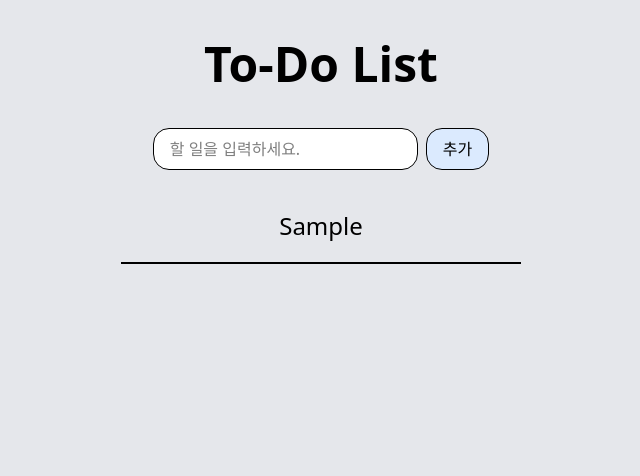
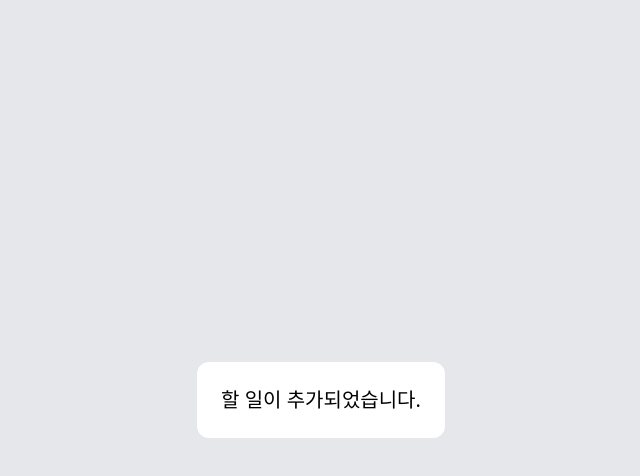
Before and after one commit to Likelion-YeungNam-Univ/7-13th-fe-assignment, a React (Vite) app: page / in a window 1280 px wide. Both pictures are taken after typing "Sample" into the empty fields and a click on the button "추가". Shown: the top 476 px of the page, without its empty margins (319-959 px from the left). Built offline with nearby package versions, Linux system fonts and the light colour scheme.

Commit message:
모달창 구현

```diff
--- a/src/TodoList.jsx
+++ b/src/TodoList.jsx
@@ -5,6 +5,7 @@ const TodoList = () => {
   const [todos, setTodos] = useState([]);
   const [inputText, setInputText] = useState("");
   const [error, setError] = useState(false);
+  const [ismodalOpen, setIsModalOpen] = useState(false);
 
   const handleInputChange = (e) => {
     setInputText(e.target.value);
@@ -28,6 +29,12 @@ const TodoList = () => {
     setTodos((prev) => [...prev, { id: Date.now(), text: inputText }]);
     setInputText("");
     setError(false);
+
+    setIsModalOpen(true);
+  };
+
+  const modalClose = () => {
+    setIsModalOpen(false);
   };
 
   return (
@@ -47,6 +54,7 @@ const TodoList = () => {
             3글자 이상 입력해주세요.
           </p>
         )}
+
         <button
           type="submit"
           className="px-4 py-2 bg-blue-100 border rounded-2xl hover:bg-blue-400 cursor-pointer"
@@ -54,11 +62,25 @@ const TodoList = () => {
           추가
         </button>
       </form>
+
       <ul>
         {todos.map((todo) => (
           <TodoItem key={todo.id} todo={todo} />
         ))}
       </ul>
+      {ismodalOpen && (
+        <div
+          className="fixed inset-0 bg-gray-200 flex justify-center items-center"
+          onClick={modalClose}
+        >
+          <div
+            className="bg-white p-6 text-center rounded-xl"
+            onClick={(e) => e.stopPropagation()}
+          >
+            <h3 className="text-xl">할 일이 추가되었습니다.</h3>
+          </div>
+        </div>
+      )}
     </div>
   );
 };
```
